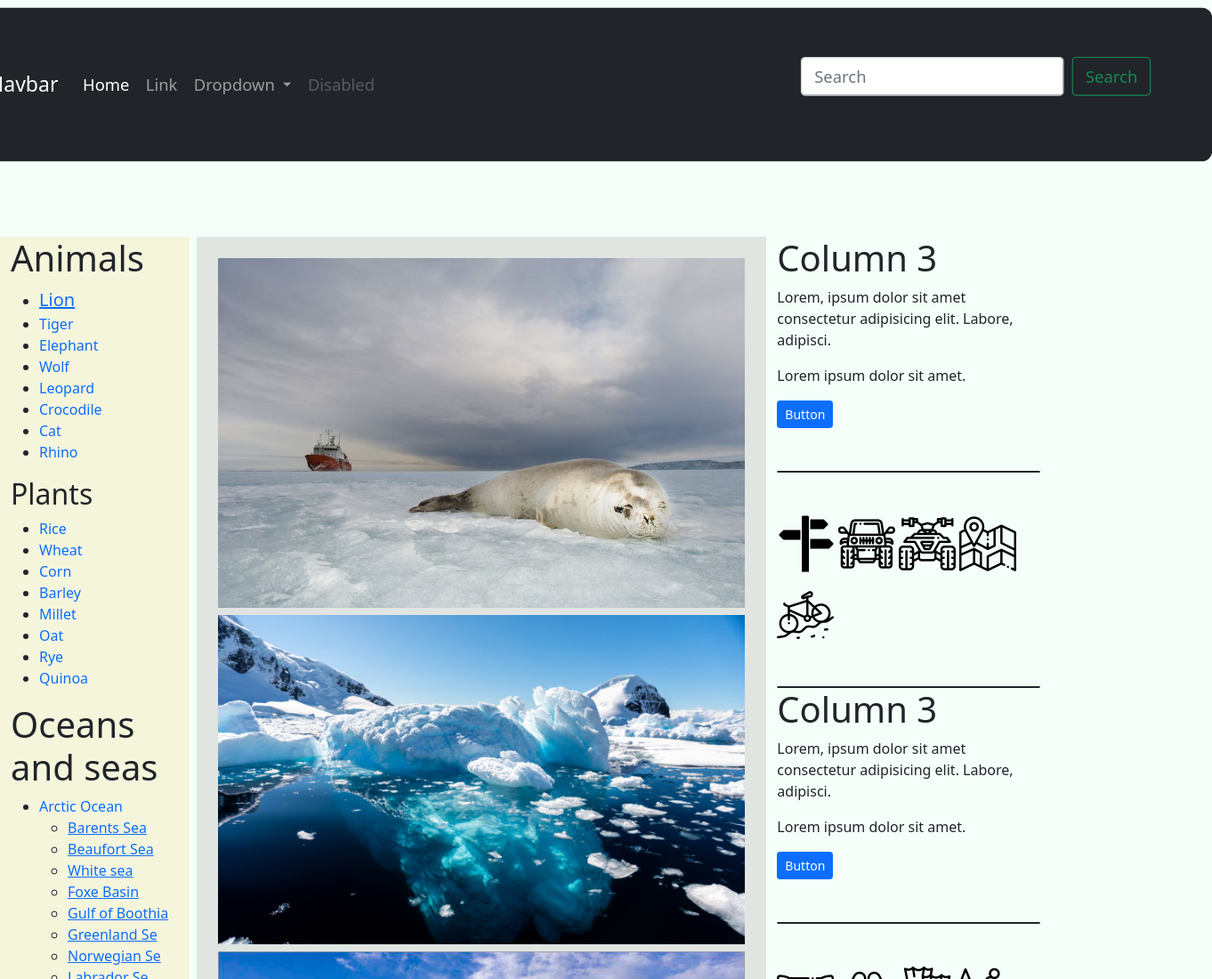
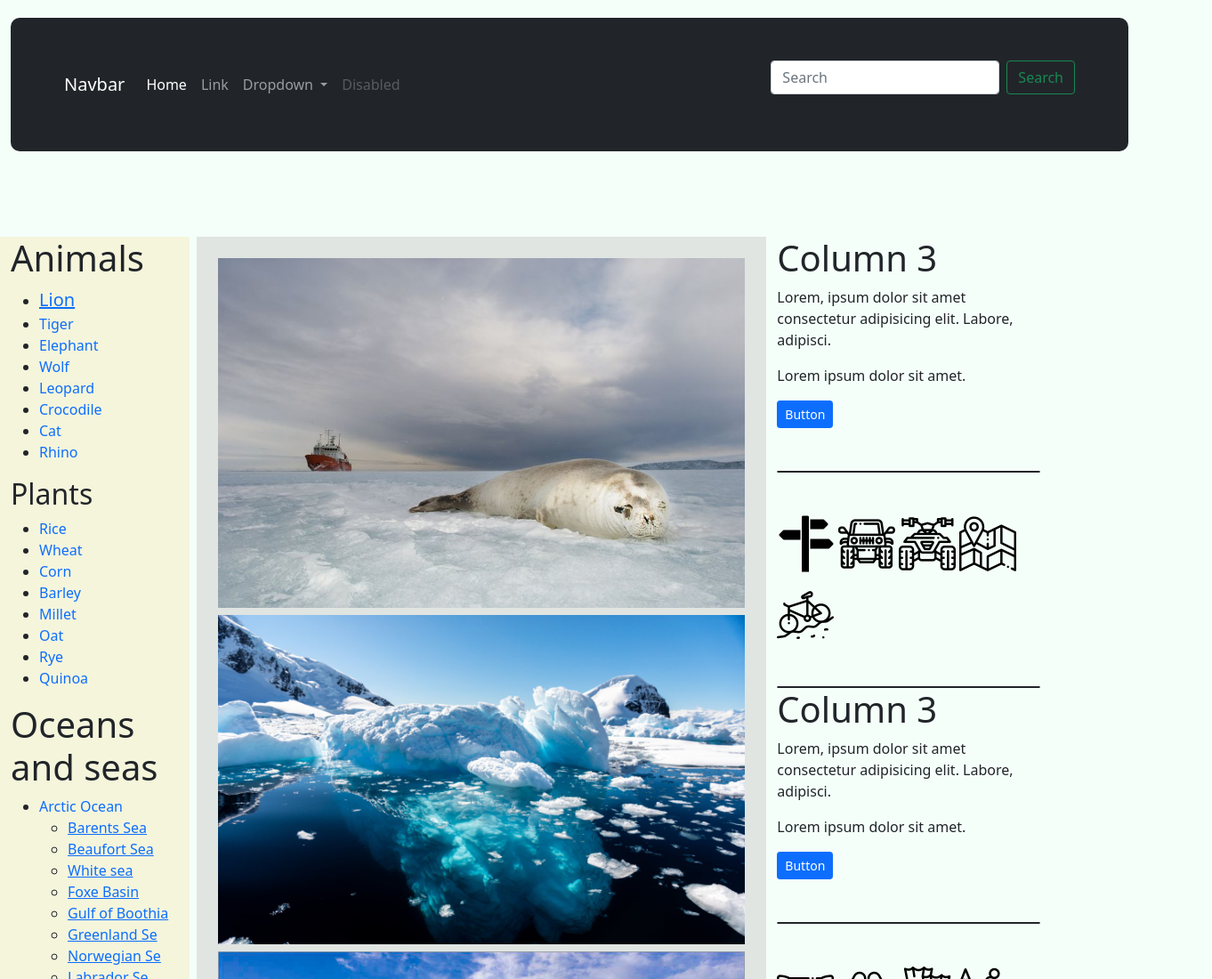
Before and after one commit to Abdou-web-dev/Sass-project, a plain HTML site: page index.html in a window 1280 px wide. Shown: the top 1100 px of the page at 89% size, 1362 px wide, since content can reach past the window. Drawn offline with nearby package versions, Linux system fonts and the light colour scheme; files whose address does not match are found by name.

Commit message:
Update style.css

```diff
--- a/style.css
+++ b/style.css
@@ -33,8 +33,6 @@ body nav {
   background-color: burlywood;
   margin-top: 20px;
   border-radius: 10px;
-  -webkit-transform: scale(1.15);
-          transform: scale(1.15);
   -webkit-filter: blur(0.3px);
           filter: blur(0.3px);
 }
```
